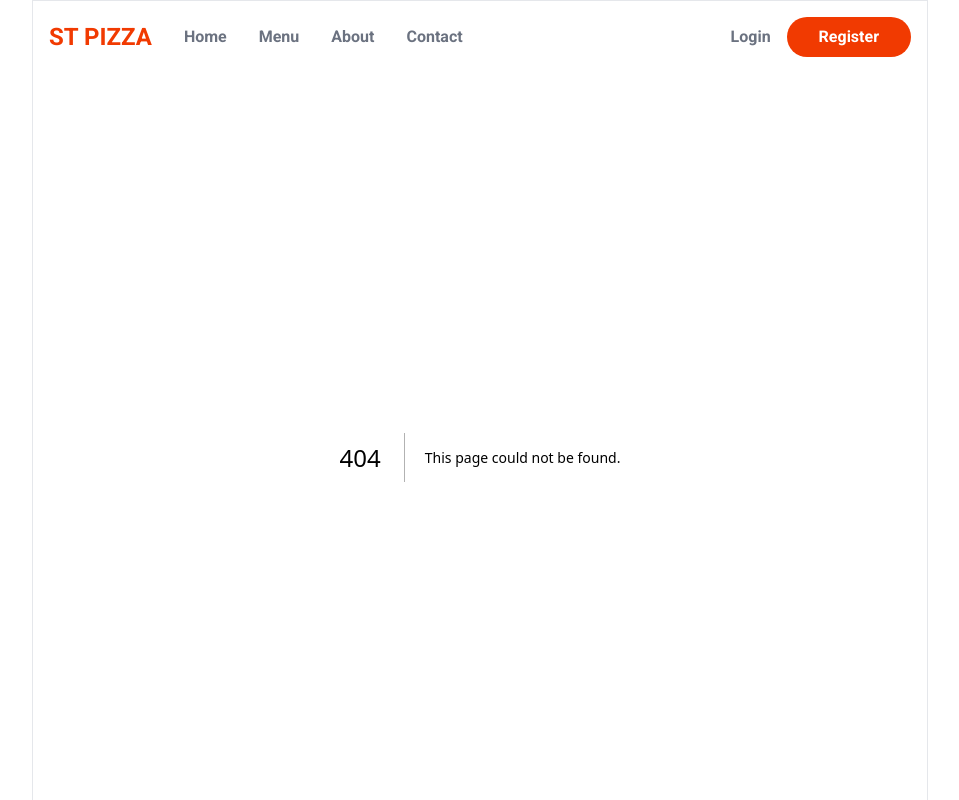
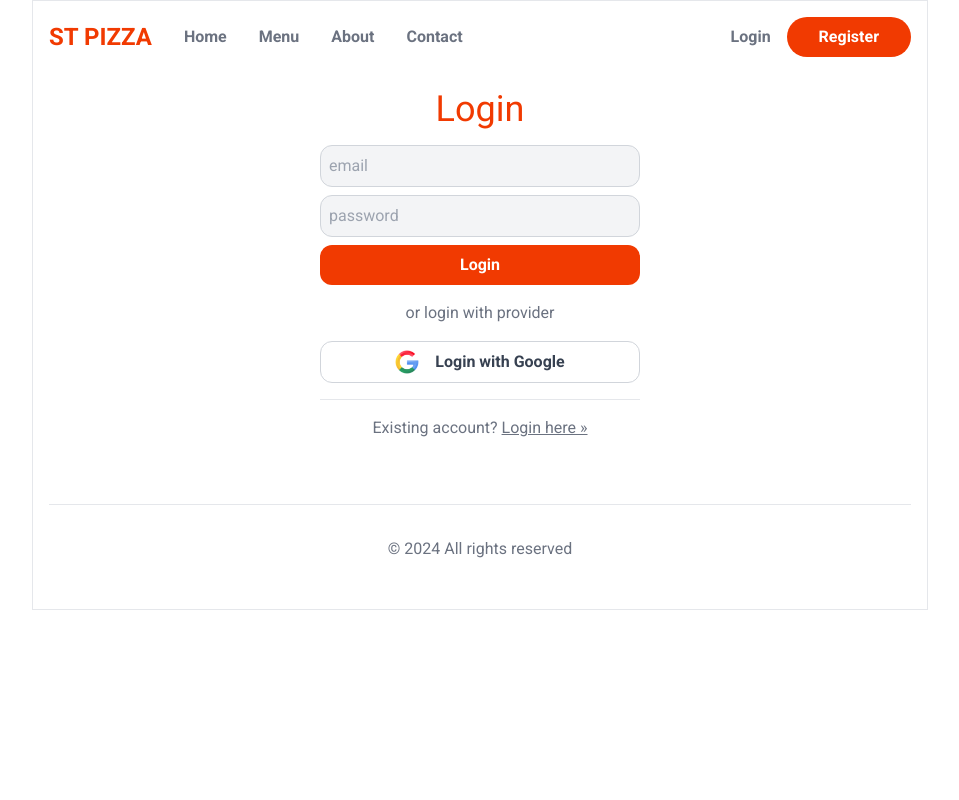
Before and after one commit to Li-8023/Skyline-Sneakers-Digital-Storefront, a Next.js app: page /login in a window 1280 px wide. Before the commit this address had no page. Shown: the top 800 px of the page, without its empty margins (160-1119 px from the left). Built offline with nearby package versions, Linux system fonts and the light colour scheme.

Commit message:
lesson 3

```diff
--- a/src/app/globals.css
+++ b/src/app/globals.css
@@ -15,10 +15,20 @@
     @apply border p-2 border-gray-300 bg-gray-100;
 }
 
+input[type="email"]:disabled,
+input[type="password"]:disabled,
+input[type="text"]:disabled {
+    @apply bg-gray-300;
+}
+
 button{
     @apply block w-full text-gray-700 font-semibold;
     @apply border border-gray-300 rounded-xl px-6 py-2;
 }
-button[type="submit"],button.submit{
+button[type="submit"],.submit{
     @apply border-0 bg-primary text-white;
 }
+
+button[type="submit"]:disabled,.submit:disabled {
+    @apply cursor-not-allowed bg-red-400;
+}
--- /dev/null
+++ b/src/app/login/page.js
@@ -0,0 +1,61 @@
+"use client";
+import Image from "next/image";
+import { useState } from "react";
+import Link from "next/link";
+
+export default function LoginPage() {
+  const [email, setEmail] = useState("");
+  const [password, setPassword] = useState("");
+  const [loginInProgress, setLoginInProgress] = useState(false);
+
+  async function handleFormSubmit(ev) {
+    ev.preventDefault();
+    setLoginInProgress(true);
+    const response = await fetch("/api/login", {
+      body: JSON.stringify({ email, password }),
+      headers: { "Content-Type": "application/json" },
+      method: "POST",
+    });
+    if (response.ok) {
+    } else {
+    }
+    setLoginInProgress(false);
+  }
+  return (
+    <section className="mt-8">
+      <h1 className="text-center text-primary text-4xl mb-4">Login</h1>
+      <form className="block max-w-xs mx-auto" onSubmit={handleFormSubmit}>
+        <input
+          type="email"
+          placeholder="email"
+          value={email}
+          disabled={loginInProgress}
+          onChange={(ev) => setEmail(ev.target.value)}
+        ></input>
+        <input
+          type="password"
+          placeholder="password"
+          value={password}
+          disabled={loginInProgress}
+          onChange={(ev) => setPassword(ev.target.value)}
+        ></input>
+        <button type="submit" disabled={false}>
+          Login
+        </button>
+        <div className="my-4 text-center text-gray-500">
+          or login with provider
+        </div>
+        <button className="flex gap-4 justify-center">
+          <Image src={"/google.png"} alt={""} width={24} height={24} />
+          Login with Google
+        </button>
+        <div className="text-center my-4 text-gray-500 border-t pt-4">
+          Existing account?{" "}
+          <Link className="underline" href={"/login"}>
+            Login here &raquo;
+          </Link>
+        </div>
+      </form>
+    </section>
+  );
+}
--- a/src/app/models/User.js
+++ b/src/app/models/User.js
@@ -1,3 +1,4 @@
+import bcrypt from "bcrypt";
 import { Schema, model, models } from "mongoose";
 
 const UserSchema = new Schema(
@@ -17,9 +18,11 @@
   { timestamps: true }
 );
 
+//bcrypt the password which stored in the database
 UserSchema.post("validate", function (user) {
-  const pass = user.password;
-  user.password = "hashed";
+  const notHashedPassword = user.password;
+  const salt = bcrypt.genSaltSync(10);
+  user.password = bcrypt.hashSync(notHashedPassword, salt);
 });
 
 export const User = models?.User || model("User", UserSchema);
--- a/src/app/page.tsx
+++ b/src/app/page.tsx
@@ -7,7 +7,6 @@
 export default function Home() {
   return (
     <>
-
       <Hero/>
       <HomeMenu/>
       <section className="text-center my-16">
--- a/src/app/register/page.js
+++ b/src/app/register/page.js
@@ -1,49 +1,73 @@
 "use client";
 import Image from "next/image";
 import { useState } from "react";
+import Link from "next/link";
+
 export default function RegisterPage() {
   //creates a state variable named "email" and a function to
   //update this state variable, named "setEmail" is the function
   //we call when we want to update the state variable
   const [email, setEmail] = useState("");
   const [password, setPassword] = useState("");
+  const [creatingUser, setCreatingUser] = useState(false);
+  const [userCreated, setUserCreated] = useState(false);
+  const [error, setError] = useState(false);
+  async function handleFormSubmit(ev) {
+    ev.preventDefault();
+    setCreatingUser(true);
+    setError(false);
+    setUserCreated(false);
+    const response = await fetch("/api/register", {
+        method: "POST",
+        body: JSON.stringify({ email, password }),
+        headers: { "Content-Type": "application/json" },
+      });
+      if(response.ok){
+        setUserCreated(true);
+      }
+      else{
+        setError(true);
+      }
+      setCreatingUser(false);
 
-  function handleFormSubmit(ev) {
-    ev.preventDefault();
-    fetch("/api/register", {
-      method: "POST",
-      body: JSON.stringify({ email, password }),
-      headers: { "Content-Type": "application/json" },
-    }).then(response => {
-      if(!response.ok){
-        throw new Error('Failed to upload data to server');
-      }
-      return response.json();
-    })
-    .then(data =>{
-      console.log('Data uploaded successfully:', data);
-    })
-    .catch(err =>{
-      console.error('Failed to upload data to server', err);
-    });
   }
   return (
     <section className="mt-4">
       <h1 className="text-center text-primary text-4xl mb-4">Register</h1>
+      {userCreated && (
+        <div className="my-4 text-center">
+          User created.
+          <br /> Now you can{" "}
+          <Link className="underline" href={"/login"}>
+            Login &raquo;
+          </Link>{" "}
+        </div>
+      )}
+      {error && (
+        <div className="my-4 text-center">
+          An error has occurred. <br/>
+          Please try again later
+        </div>
+      )}
+
       <form className="block max-w-xs mx-auto" onSubmit={handleFormSubmit}>
         <input
           type="email"
           placeholder="email"
           value={email}
+          disabled={creatingUser}
           onChange={(ev) => setEmail(ev.target.value)}
         ></input>
         <input
           type="password"
           placeholder="password"
           value={password}
+          disabled={creatingUser}
           onChange={(ev) => setPassword(ev.target.value)}
         ></input>
-        <button type="submit">Register</button>
+        <button type="submit" disabled={creatingUser}>
+          Register
+        </button>
         <div className="my-4 text-center text-gray-500">
           or login with provider
         </div>
@@ -51,6 +75,7 @@
           <Image src={"/google.png"} alt={""} width={24} height={24} />
           Login with Google
         </button>
+        <div className="text-center my-4 text-gray-500 border-t pt-4">Existing account?{' '} <Link className="underline" href={'/login'}>Login here &raquo;</Link></div>
       </form>
     </section>
   );
```
Also changed, not shown: src/app/api/auth/[...nextauth]/route.ts (+1 -6 lines), tsconfig.json (+1 -6 lines).
